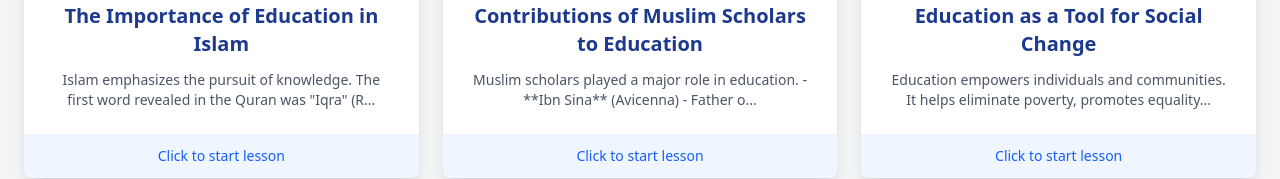
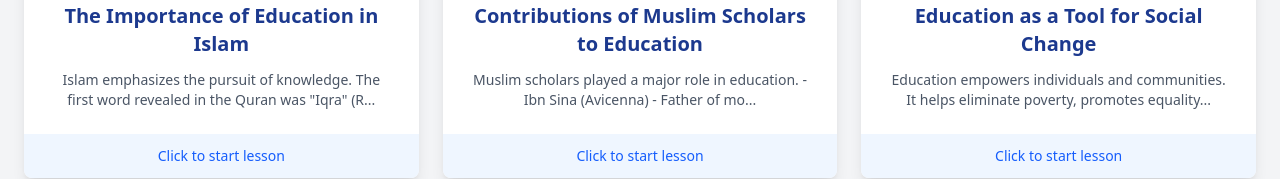
Before and after one commit to adeebkhans/taleem, a React (Vite) app in the folder Frontend/: page /education-in-islam in a window 1280 px wide. Shown: the part 234-413 px from the top of the page. Built offline with nearby package versions, Linux system fonts and the light colour scheme.

Commit message:
fix: typo

```diff
--- a/Frontend/src/data/lessons.js
+++ b/Frontend/src/data/lessons.js
@@ -15,9 +15,9 @@ export const lessons = [
     title: "Contributions of Muslim Scholars to Education",
     content: `
       Muslim scholars played a major role in education.
-      - **Ibn Sina** (Avicenna) - Father of modern medicine.
-      - **Al-Khwarizmi** - Founder of algebra.
-      - **Fatima Al-Fihri** - Established the first university (University of Al Quaraouiyine).
+      - Ibn Sina (Avicenna) - Father of modern medicine.
+      - Al-Khwarizmi - Founder of algebra.
+      - Fatima Al-Fihri - Established the first university (University of Al Quaraouiyine).
     `,
     quran: "Say, 'Are those who know equal to those who do not know?' (Quran 39:9)",
     hadith: "The best among you are those who learn the Quran and teach it. (Bukhari)",
```
